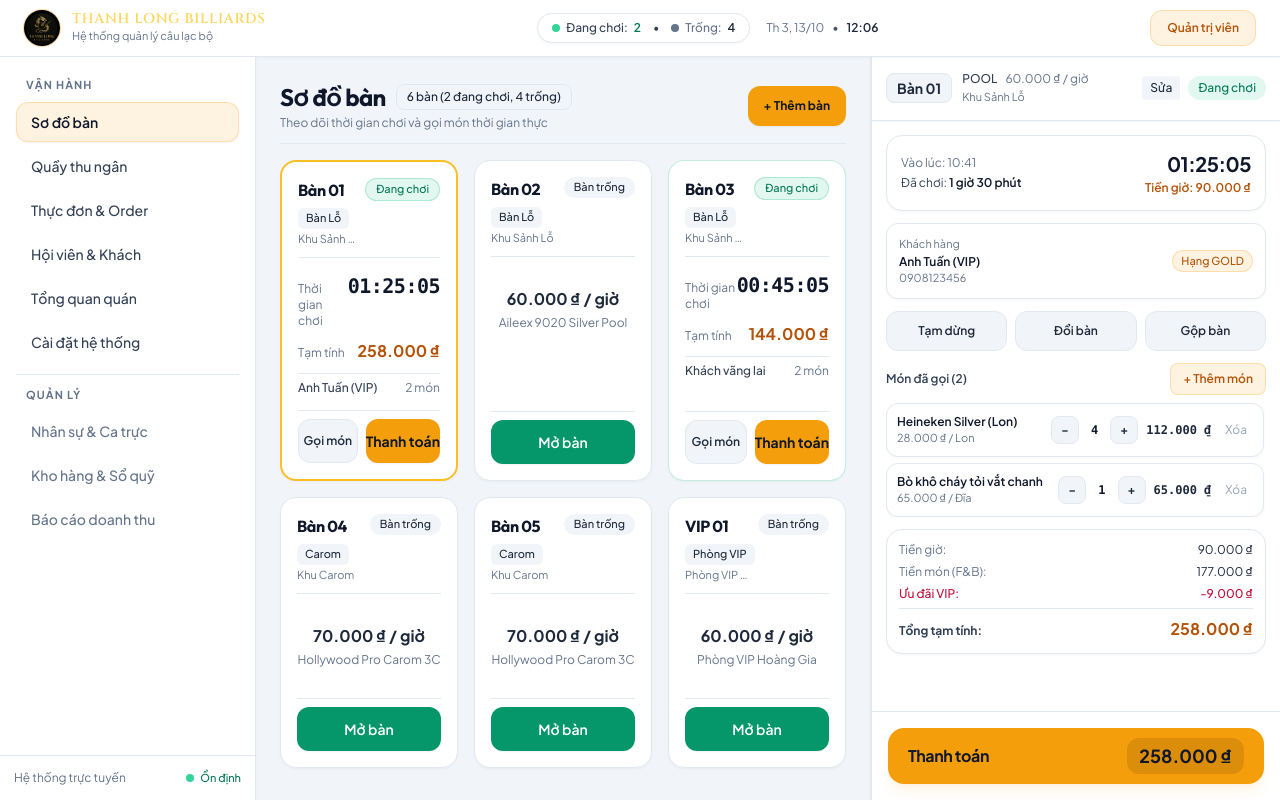
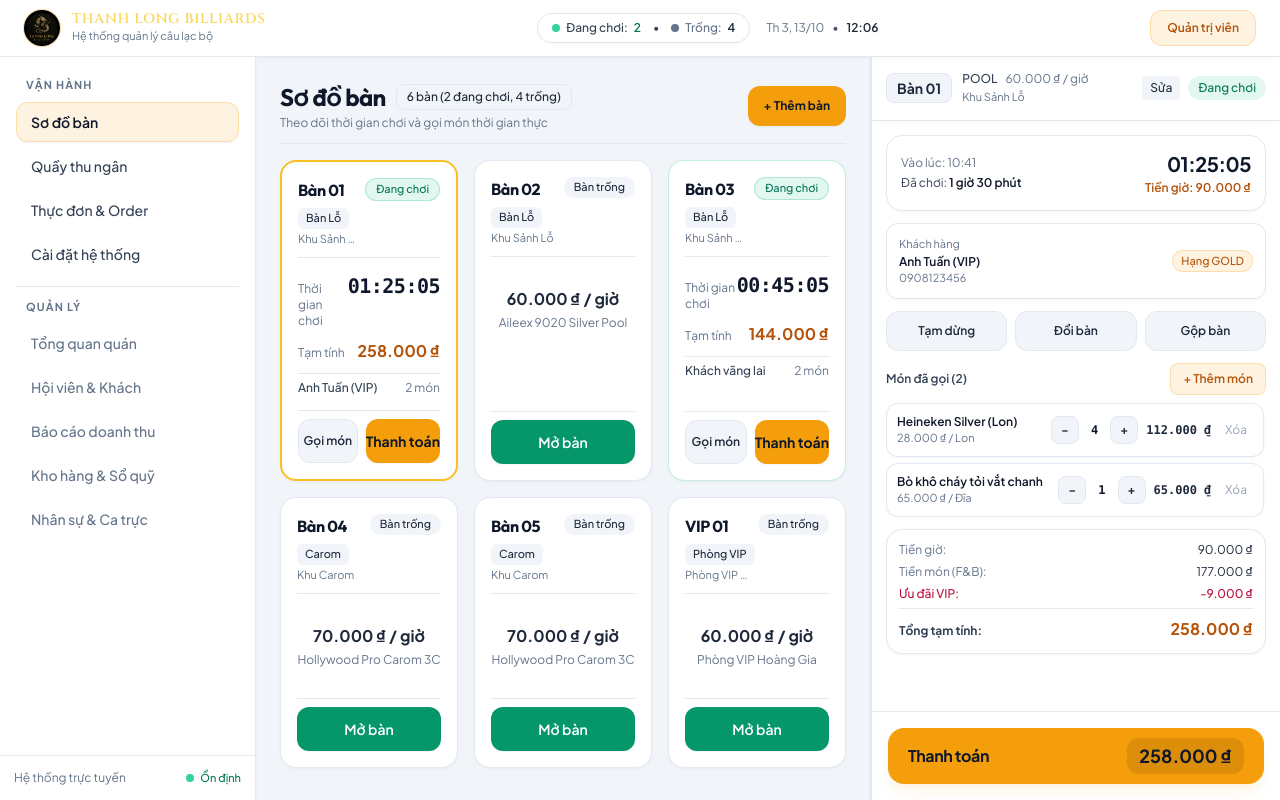
Before and after one commit to ngquanh227-code/thanhlong-billiards, a React (Vite) app: page / in a window 1280 px wide. Built offline with nearby package versions, Linux system fonts and the light colour scheme.

Commit message:
Restrict dashboard and customer management to admin only

```diff
--- a/src/App.tsx
+++ b/src/App.tsx
@@ -22,7 +22,7 @@ export default function App() {
 
   // Guard admin-only tabs
   useEffect(() => {
-    const adminOnlyTabs = ['reports', 'staff', 'inventory'];
+    const adminOnlyTabs = ['dashboard', 'members', 'reports', 'staff', 'inventory'];
     if (!isAdmin && adminOnlyTabs.includes(currentTab)) {
       setCurrentTab('tables');
     }
@@ -39,8 +39,10 @@ export default function App() {
 
       if (e.key === 'F1') {
         e.preventDefault();
-        setCurrentTab('dashboard');
-        sounds.playClick();
+        if (isAdmin) {
+          setCurrentTab('dashboard');
+          sounds.playClick();
+        }
       } else if (e.key === 'F2') {
         e.preventDefault();
         setCurrentTab('menu');
--- a/src/components/Navbar.tsx
+++ b/src/components/Navbar.tsx
@@ -35,8 +35,8 @@ export const Navbar: React.FC<NavbarProps> = ({ onNavigateTab }) => {
         {/* Brand */}
         <div
           className="flex items-center gap-3 cursor-pointer group shrink-0"
-          onClick={() => onNavigateTab && onNavigateTab('dashboard')}
-          title="Về trang tổng quan"
+          onClick={() => onNavigateTab && onNavigateTab(isAdmin ? 'dashboard' : 'tables')}
+          title={isAdmin ? "Về trang tổng quan" : "Về sơ đồ bàn"}
         >
           <img
             src={logoImg}
--- a/src/components/Sidebar.tsx
+++ b/src/components/Sidebar.tsx
@@ -20,15 +20,15 @@ export const Sidebar: React.FC<SidebarProps> = ({
     { id: 'tables', label: 'Sơ đồ bàn' },
     { id: 'pos', label: 'Quầy thu ngân' },
     { id: 'menu', label: 'Thực đơn & Order' },
-    { id: 'members', label: 'Hội viên & Khách' },
-    { id: 'dashboard', label: 'Tổng quan quán' },
     { id: 'settings', label: 'Cài đặt hệ thống' },
   ];
 
   const adminNavItems = [
+    { id: 'dashboard', label: 'Tổng quan quán' },
+    { id: 'members', label: 'Hội viên & Khách' },
+    { id: 'reports', label: 'Báo cáo doanh thu' },
+    { id: 'inventory', label: 'Kho hàng & Sổ quỹ' },
     { id: 'staff', label: 'Nhân sự & Ca trực' },
-    { id: 'inventory', label: 'Kho hàng & Sổ quỹ' },
-    { id: 'reports', label: 'Báo cáo doanh thu' },
   ];
 
   const handleSelect = (tabId: string) => {
```
